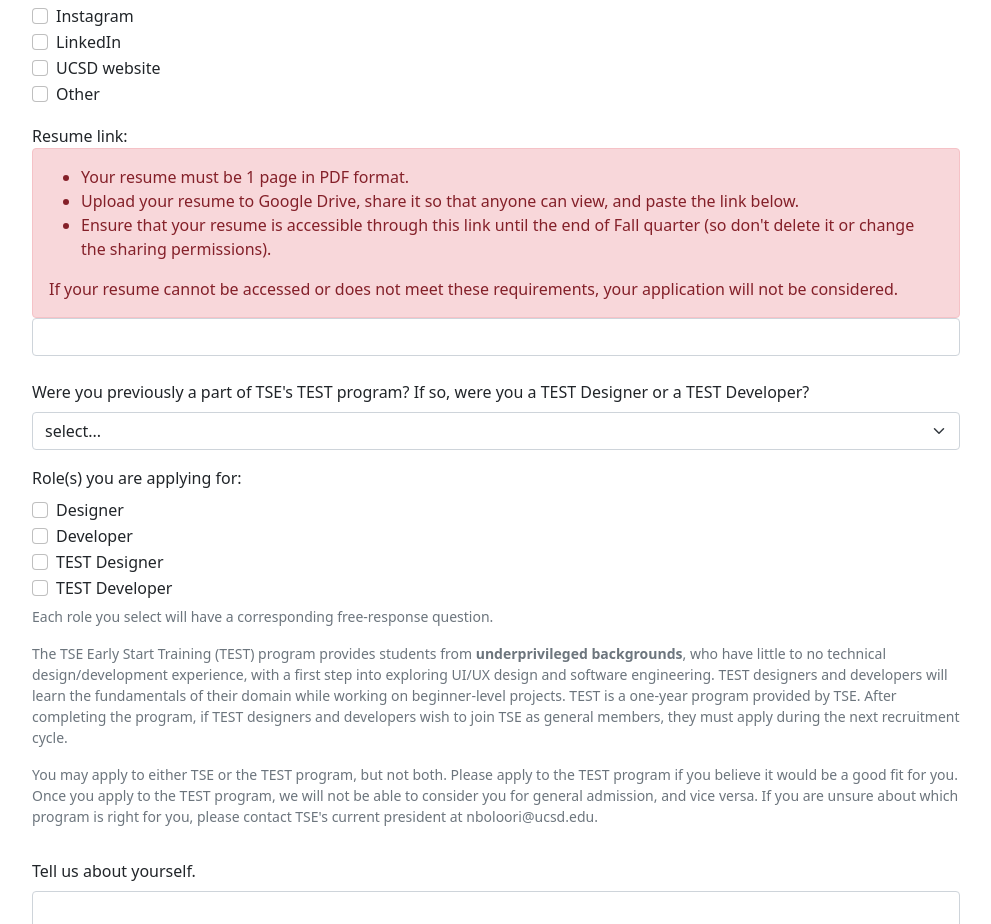
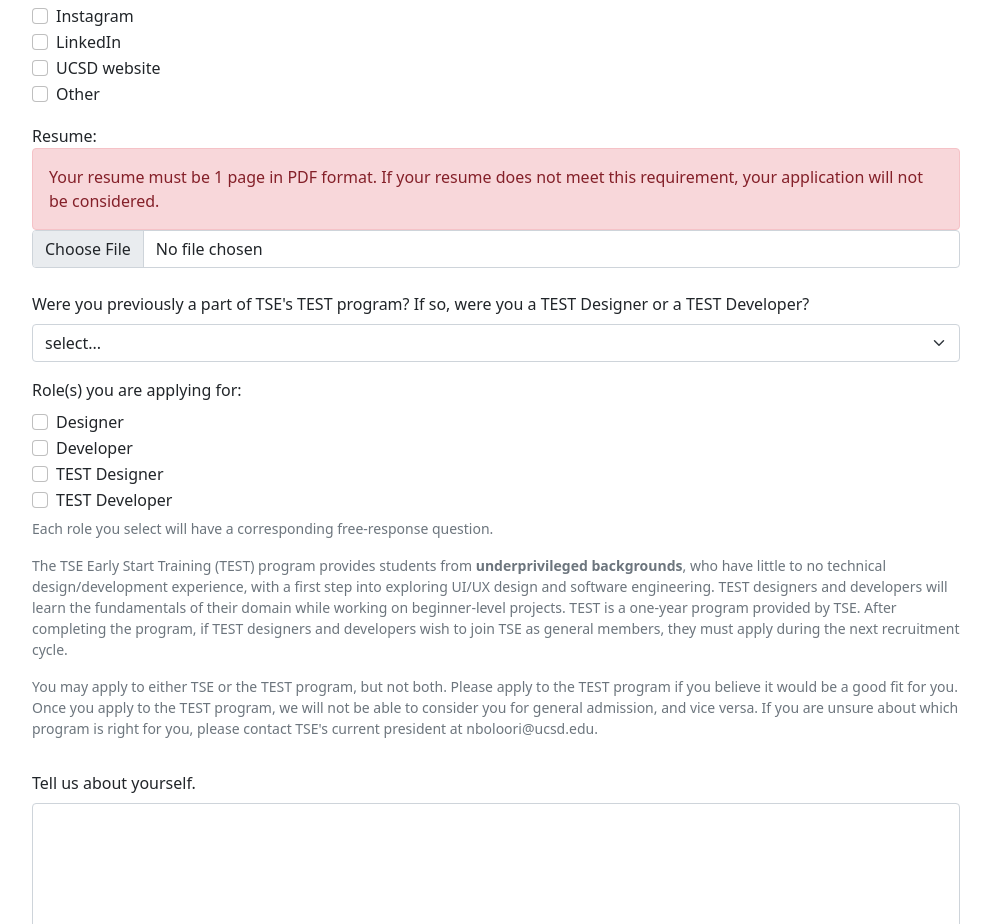
Before and after one commit to TritonSE/TSE-Application-Form, a React (Create React App) app in the folder frontend/: page / in a window 1280 px wide. Shown: the part 845-1769 px from the top of the page, without its empty margins (144-1135 px from the left). Built offline with nearby package versions, Linux system fonts and the light colour scheme.

Commit message:
Working resume file upload

```diff
--- a/frontend/package.json
+++ b/frontend/package.json
@@ -8,6 +8,7 @@
     "@testing-library/react": "^13.1.1",
     "@testing-library/user-event": "^13.5.0",
     "bootstrap": "^5.1.3",
+    "firebase": "^10.13.1",
     "react": "^18.1.0",
     "react-bootstrap": "^2.3.1",
     "react-dom": "^18.1.0",
--- a/frontend/src/components/ApplicationForm.jsx
+++ b/frontend/src/components/ApplicationForm.jsx
@@ -1,3 +1,5 @@
+import { initializeApp } from "firebase/app";
+import { getDownloadURL, getStorage, ref, uploadBytes } from "firebase/storage";
 import { Alert, Button, Col, Form, Row } from "react-bootstrap";
 import React, { useState } from "react";
 
@@ -71,6 +73,31 @@
     });
   };
 
+  const [resumeFile, setResumeFile] = useState(undefined);
+  const [firebaseStorage, setFirebaseStorage] = useState();
+
+  const initializeFirebaseStorage = () => {
+    const firebaseConfig = JSON.parse(process.env.REACT_APP_FIREBASE_SETTINGS);
+    const app = initializeApp(firebaseConfig);
+    const storage = getStorage(app);
+    setFirebaseStorage(storage);
+    return storage;
+  };
+
+  // Uploads resume to Firebase and returns a URL to view it with
+  const uploadResume = async () => {
+    const storage = firebaseStorage ?? initializeFirebaseStorage();
+    // Put each resume in a unique folder based on applicant name and current date, to reduce
+    // possibility of conflicts (multiple applicants uploading resumes with the same filename)
+    const resumeFolderName = `${personalInfo.name}_${new Date().toLocaleString(
+      "en-US"
+    )}`.replace(/\//g, "%2F");
+    const storageRef = ref(storage, `${resumeFolderName}/${resumeFile.name}`);
+    const snapshot = await uploadBytes(storageRef, resumeFile);
+    const resumeUrl = await getDownloadURL(snapshot.ref);
+    return resumeUrl;
+  };
+
   const onSubmit = (e) => {
     e.preventDefault();
     setError("");
@@ -100,6 +127,13 @@
         role === "Other" ? personalInfo.otherHearAboutTSE : role
       );
 
+    if (!resumeFile) {
+      setError("Please upload your resume.");
+      return;
+    }
+
+    uploadResume()
+      .then((resumeUrl) => {
         const application = {
           name: personalInfo.name,
           pronouns: personalInfo.pronouns,
@@ -111,7 +145,7 @@
           majorDept: personalInfo.majorDept,
           hearAboutTSE: selectedHearAboutTSE,
           prevTest: personalInfo.prevTest,
-      resumeUrl: personalInfo.resumeUrl,
+          resumeUrl,
           aboutPrompt: prompts.about,
           interestPrompt: prompts.interest,
           rolePrompts: Object.fromEntries(
@@ -152,6 +186,12 @@
           .catch((e) => {
             setSuccess("");
             setError(`${errorPrefix} Details: ${e}`);
+          });
+      })
+      .catch((error) => {
+        setError(
+          `Could not upload your resume. Please contact tse@ucsd.edu for support. Error: ${error}`
+        );
       });
   };
 
@@ -369,45 +409,20 @@
         <Col>
           <Form.Group>
             <Form.Label>
-              Resume link:
+              Resume:
               <Alert variant="danger">
-                <ul>
-                  <li>Your resume must be 1 page in PDF format.</li>
-                  <li>
-                    Upload your resume to Google Drive, share it so that anyone
-                    can view, and paste the link below.
-                  </li>
-                  <li>
-                    Ensure that your resume is accessible through this link
-                    until the end of Fall quarter (so don't delete it or change
-                    the sharing permissions).
-                  </li>
-                </ul>
-                If your resume cannot be accessed or does not meet these
-                requirements, your application will not be considered.
+                Your resume must be 1 page in PDF format. If your resume does
+                not meet this requirement, your application will not be
+                considered.
               </Alert>
               <Form.Control
                 required
-                type="url"
+                type="file"
                 onChange={(e) => {
-                  updatePersonalInfo("resumeUrl", e.target.value);
+                  setResumeFile(e.target.files[0]);
                 }}
-              ></Form.Control>
+              />
             </Form.Label>
-            {personalInfo.resumeUrl && (
-              <Form.Text>
-                Open{" "}
-                <a
-                  href={personalInfo.resumeUrl}
-                  target="_blank"
-                  rel="noopener noreferrer"
-                >
-                  this link
-                </a>{" "}
-                in an incognito browser window to double check your sharing
-                permissions.
-              </Form.Text>
-            )}
           </Form.Group>
         </Col>
       </Row>
```
Also changed, not shown: 2 other files (tests, documents, lock files or other folders). Lines whose indentation alone changed are shown as unchanged.
